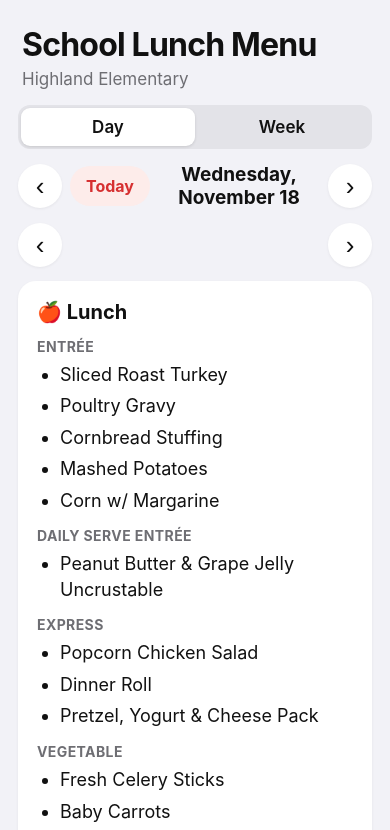
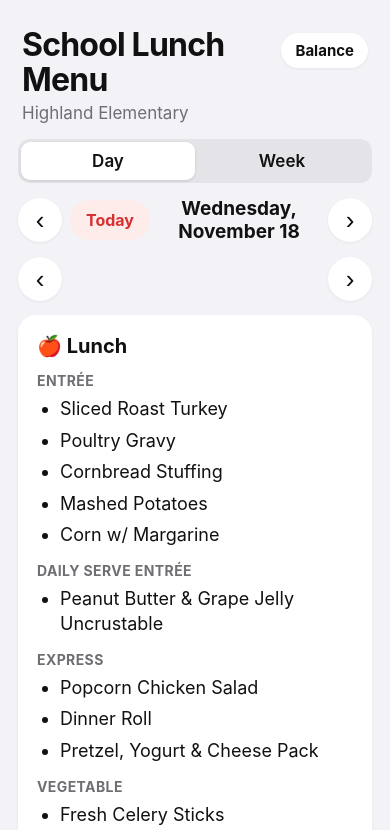
Before and after one commit to bw628/west-shore-sd-menus, a plain HTML site: page index.html in a window 390 px wide. Shown: the top 830 px of the page. Drawn offline with Linux system fonts and the light colour scheme.

Commit message:
Add Balance link in header (v=4)

```diff
--- a/app.js
+++ b/app.js
@@ -367,7 +367,7 @@
     return MONTHS_SHORT[d.getMonth()] + " " + d.getDate() + ", " + d.getFullYear();
   }
 
-  fetch("data.json?v=3", { cache: "no-store" })
+  fetch("data.json?v=4", { cache: "no-store" })
     .then(function (resp) {
       if (!resp.ok) throw new Error("HTTP " + resp.status);
       return resp.json();
--- a/index.html
+++ b/index.html
@@ -13,13 +13,16 @@
 <meta name="apple-mobile-web-app-title" content="Lunch Menu">
 <link rel="apple-touch-icon" href="apple-touch-icon.png">
 <link rel="manifest" href="manifest.webmanifest">
-<link rel="stylesheet" href="styles.css?v=3">
+<link rel="stylesheet" href="styles.css?v=4">
 </head>
 <body>
   <main>
     <header class="header">
-      <h1>School Lunch Menu</h1>
-      <p class="subtitle">Highland Elementary</p>
+      <div class="header-titles">
+        <h1>School Lunch Menu</h1>
+        <p class="subtitle">Highland Elementary</p>
+      </div>
+      <a class="balance-link" href="https://linqconnect.com" target="_blank" rel="noopener">Balance</a>
     </header>
 
     <div class="segmented" role="tablist" aria-label="Menu view">
@@ -58,6 +61,6 @@
     <footer class="footer" id="footer"></footer>
   </main>
   <!-- Bump the ?v=N on app.js / styles.css with every deploy so cached home-screen installs pick up the new files. -->
-  <script src="app.js?v=3"></script>
+  <script src="app.js?v=4"></script>
 </body>
 </html>
--- a/styles.css
+++ b/styles.css
@@ -28,7 +28,34 @@ body {
 
 main { max-width: 640px; margin: 0 auto; }
 
-.header { padding: 8px 4px 16px; }
+.header {
+  display: flex;
+  align-items: flex-start;
+  justify-content: space-between;
+  gap: 12px;
+  padding: 8px 4px 16px;
+}
+
+.header-titles { min-width: 0; }
+
+/* "Balance" link to LINQ Connect, top-right of the header */
+.balance-link {
+  flex: 0 0 auto;
+  margin-top: 5px;
+  border-radius: 100px;
+  background: var(--card);
+  color: var(--text);
+  font-size: 15px;
+  font-weight: 700;
+  padding: 8px 14px;
+  text-decoration: none;
+  box-shadow: var(--shadow);
+  white-space: nowrap;
+}
+
+@media (max-width: 480px) {
+  h1 { font-size: 28px; }
+}
 
 h1 {
   margin: 0;
```
